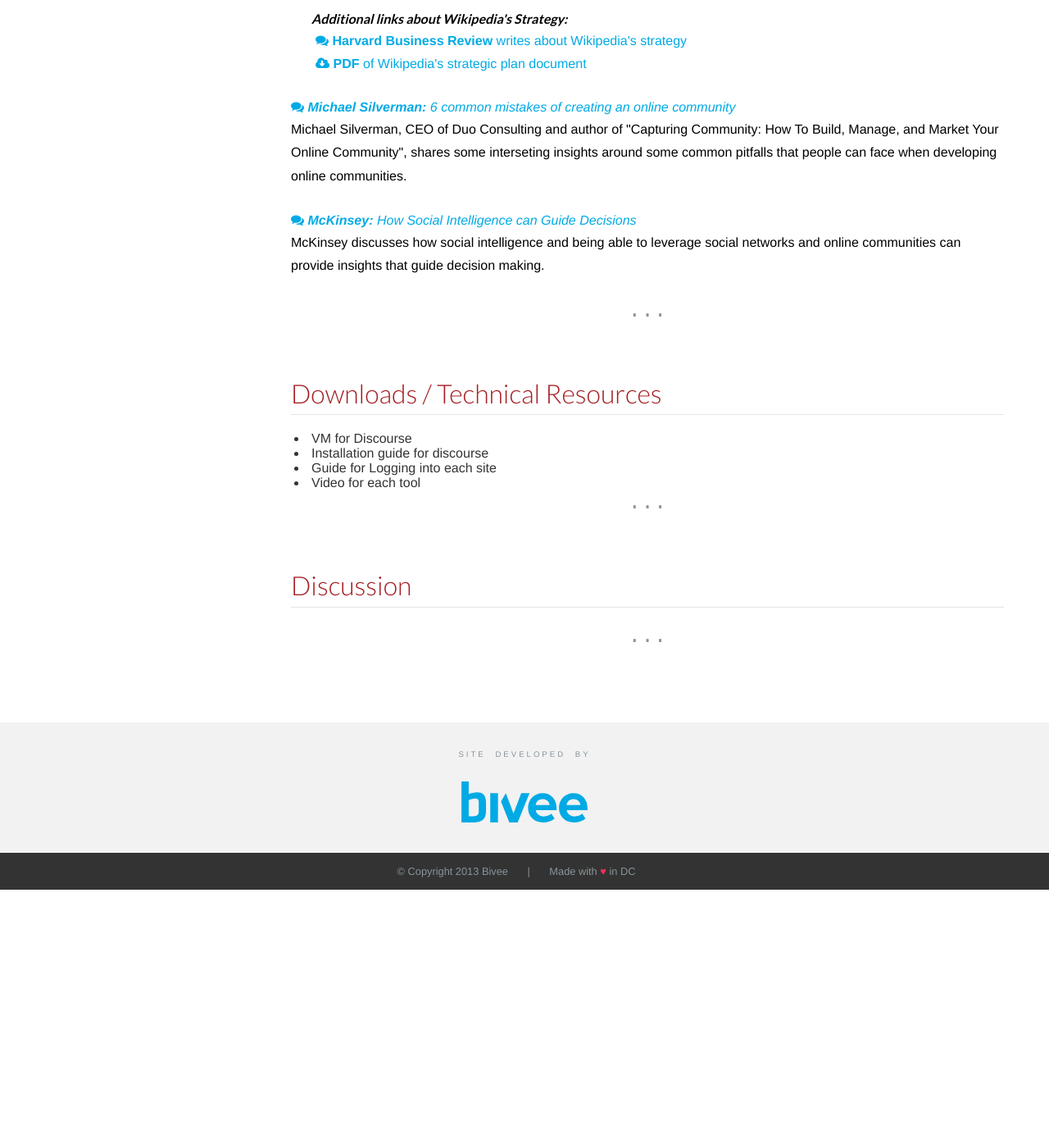
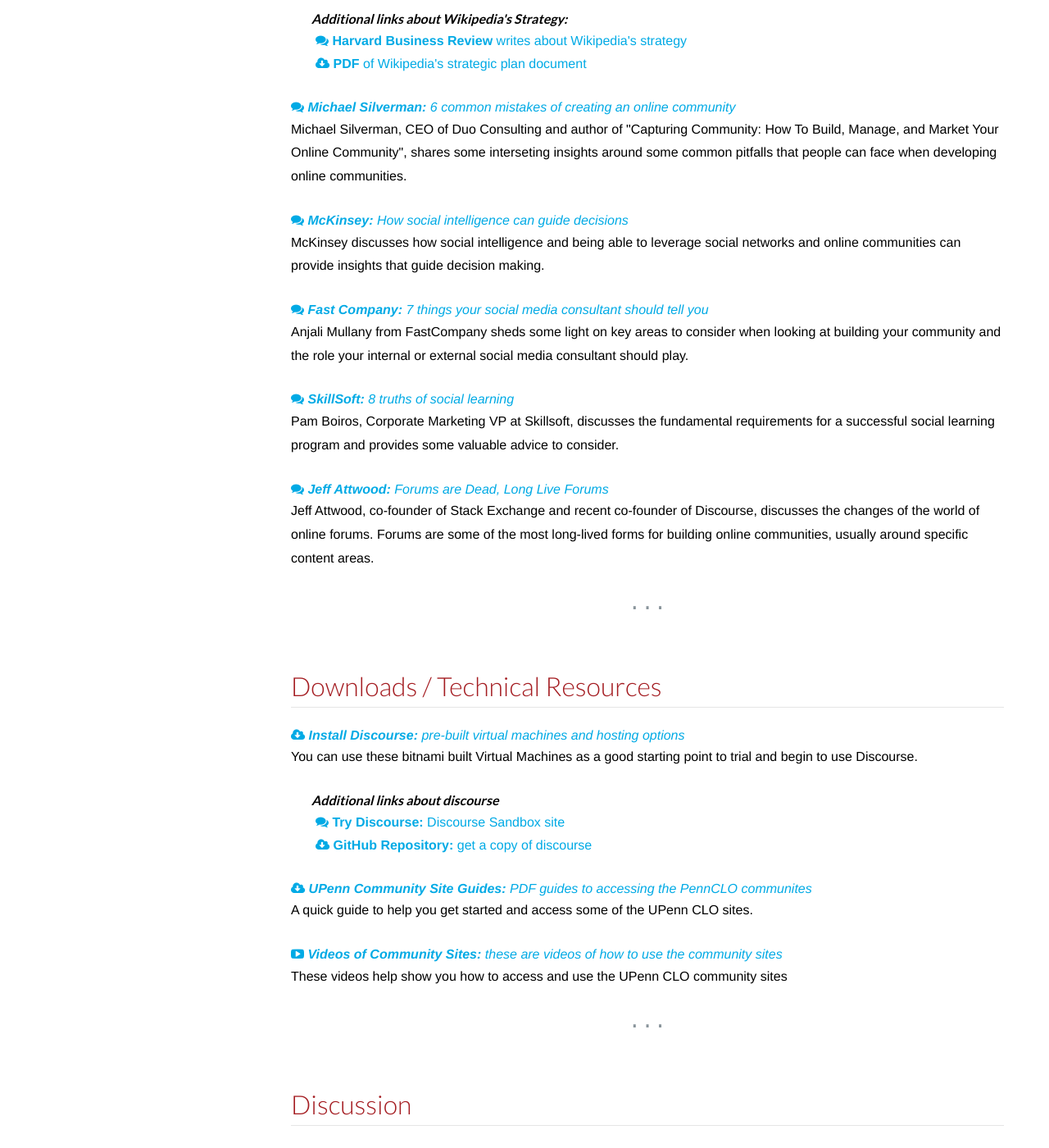
Before and after one commit to sschafft/UPenn, a Jekyll site: the page built from index.html, in a window 1280 px wide and 1400 px high, scrolled down 3915 px. Shown: the whole window at 82% size. Built offline with Jekyll 4.4.1, drawn with Linux system fonts in a browser that asks for light colours; the list of posts is cut into pages by our own code; comment, search, counter and statistics services are not loaded; before the commit the page ends 5000 px from its top, so only the background shows below that; some of the changed text lies outside the part shown.

Commit message:
additional changes to content

```diff
--- a/index.html
+++ b/index.html
@@ -65,9 +65,9 @@
 
 	<div id="resources">
 		<h2>Additional Resources</h2>
-		<p> The following are a collection of a variety of interesting resources, talks, articles centered around online community development and social media strategy, trends, and musings. This is by no means an exhaustive list and please feel free to sugguest any additions you think would be helpful by adding to the <a href="#discussion">discussion</a> at the end of this page.</p>
+		<p> The following IS a collection of a variety of interesting resources, talks, and articles centered around online community development and social media strategy. This is by no means an exhaustive list and please feel free to sugguest any additions you think would be helpful by adding to the <a href="#discussion">discussion</a> at the end of this page.</p>
 
-		<h4> <a href="http://www.youtube.com/watch?v=Xe1TZaElTAs"><span aria-hidden="true" class="icon-youtube-play"></span> <strong>Clay Shirky:</strong> Love, internet style</a></h4>
+		<h4> <a href="http://www.youtube.com/watch?v=Xe1TZaElTAs"><span aria-hidden="true" class="icon-youtube-play"></span> <strong>Clay Shirky:</strong> Love, internet style (Video)</a></h4>
 		<p>
 		Noted Internet thinker and author Clay Shirky delivered one of the opening "provocations" at Supernova 2007. Using a 1300-year-old Japanese shrine as a metaphor, Clay explained how the New Network changes the basic dynamics of business and collective creativity.
 		</p>
@@ -77,7 +77,7 @@
 		Sarah Kessler, currently an associate editor at FastCompany and previously at Mashable, shares some interesting insights and thoughts on how to develop a "world class online community".
 		</p>
 
-		<h4> <a href="http://vimeo.com/28437347"><span aria-hidden="true" class="icon-youtube-play"></span> <strong>Wikipedia's</strong> strategic plan development process & outcome</a></h4>
+		<h4> <a href="http://vimeo.com/28437347"><span aria-hidden="true" class="icon-youtube-play"></span> <strong>Wikipedia's</strong> strategic plan development process & outcome (Video)</a></h4>
 		<p>
 		In 2009 Wikipedia, one of the largest online communities, began to undertake an interesting project in community based strategic plan devleopment. It involved a large quantity of its global community and developed a compelling strategic plan through 2015.
 		<div class="extra_links">
@@ -93,20 +93,51 @@
 		Michael Silverman, CEO of Duo Consulting and author of "Capturing Community: How To Build, Manage, and Market Your Online Community", shares some interseting insights around some common pitfalls that people can face when developing online communities.
 		</p>
 
-		<h4> <a href="http://www.mckinsey.com/insights/high_tech_telecoms_internet/how_social_intelligence_can_guide_decisions"><span aria-hidden="true" class="icon-comments"></span> <strong>McKinsey:</strong> How Social Intelligence can Guide Decisions</a></h4>
+		<h4> <a href="http://www.mckinsey.com/insights/high_tech_telecoms_internet/how_social_intelligence_can_guide_decisions"><span aria-hidden="true" class="icon-comments"></span> <strong>McKinsey:</strong> How social intelligence can guide decisions</a></h4>
 		<p>
 		McKinsey discusses how social intelligence and being able to leverage social networks and online communities can provide insights that guide decision making.
 		</p>
+
+		<h4> <a href="http://www.fastcompany.com/3000052/7-things-your-social-media-consultant-should-tell-you"><span aria-hidden="true" class="icon-comments"></span> <strong>Fast Company:</strong> 7 things your social media consultant should tell you</a></h4>
+		<p>
+		Anjali Mullany from FastCompany sheds some light on key areas to consider when looking at building your community and the role your internal or external social media consultant should play.
+		</p>
+
+		<h4> <a href="assets/files/8-truths-social-learning.pdf"><span aria-hidden="true" class="icon-comments"></span> <strong>SkillSoft:</strong> 8 truths of social learning</a></h4>
+		<p>
+		Pam Boiros, Corporate Marketing VP at Skillsoft, discusses the fundamental requirements for a successful social learning program and provides some valuable advice to consider.
+		</p>
+
+		<h4> <a href="http://blog.discourse.org/2013/06/forums-are-dead-long-live-forums/"><span aria-hidden="true" class="icon-comments"></span> <strong>Jeff Attwood:</strong> Forums are Dead, Long Live Forums</a></h4>
+		<p>
+		Jeff Attwood, co-founder of Stack Exchange and recent co-founder of Discourse, discusses the changes of the world of online forums. Forums are some of the most long-lived forms for building online communities, usually around specific content areas.
+		</p>
+
 	</div>
 
 	<div id="downloads">
 	  <h2>Downloads / Technical Resources</h2>
-		<ul>
-			<li>VM for Discourse</li>
-			<li>Installation guide for discourse</li>
-			<li>Guide for Logging into each site</li>
-			<li>Video for each tool</li>
-    	</ul>
+		<h4> <a href="http://bitnami.com/stack/discourse"><span aria-hidden="true" class="icon-cloud-download"></span> <strong>Install Discourse:</strong> pre-built virtual machines and hosting options</a></h4>
+		<p>
+		You can use these bitnami built Virtual Machines as a good starting point to trial and begin to use Discourse.
+			<div class="extra_links">
+				<h4><strong> Additional links about discourse</strong></h4>
+				<a href="http://try.discourse.org/"><span aria-hidden="true" class="icon-comments"></span> <strong>Try Discourse:</strong> Discourse Sandbox site</a>
+
+				<a href="https://github.com/discourse/discourse"><span aria-hidden="true" class="icon-cloud-download"></span> <strong>GitHub Repository:</strong> get a copy of discourse</a>
+			</div>
+		</p>
+
+		<h4> <a href="#"><span aria-hidden="true" class="icon-cloud-download"></span> <strong>UPenn Community Site Guides:</strong> PDF guides to accessing the PennCLO communites</a></h4>
+		<p>
+		A quick guide to help you get started and access some of the UPenn CLO sites.
+		</p>
+
+		<h4> <a href="#"><span aria-hidden="true" class="icon-youtube-play"></span> <strong>Videos of Community Sites:</strong> these are videos of how to use the community sites</a></h4>
+		<p>
+		These videos help show you how to access and use the UPenn CLO community sites
+		</p>
+
 	</div>
 	<div id="discussion">
 	  <h2>Discussion</h2>
```
Also changed, not shown: 1 other file.
